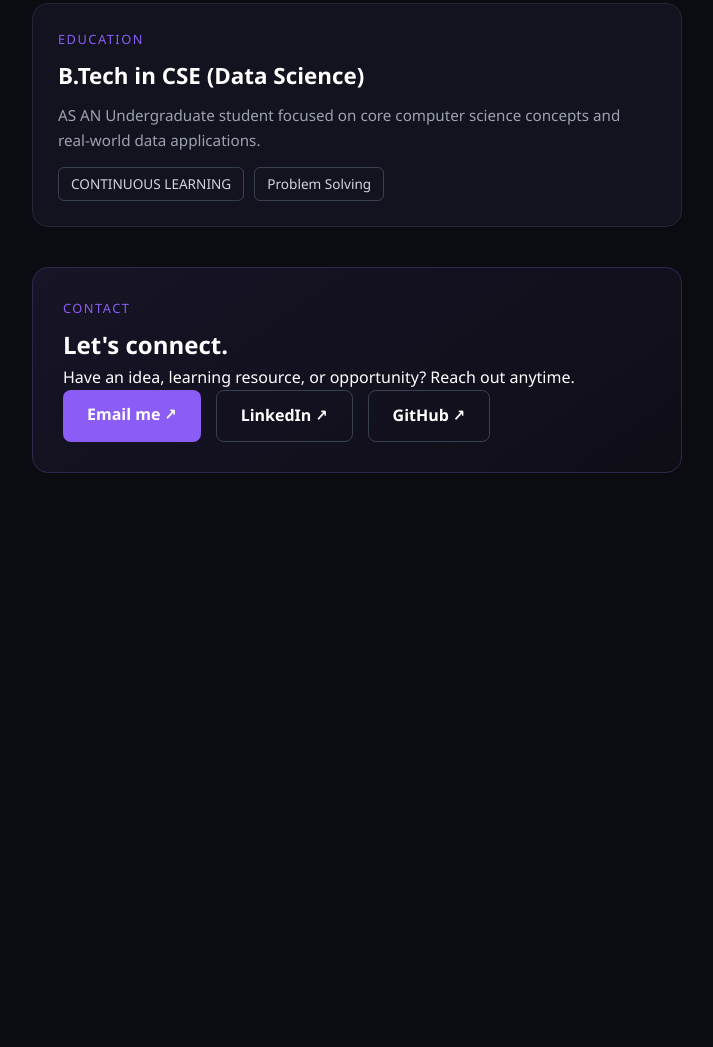
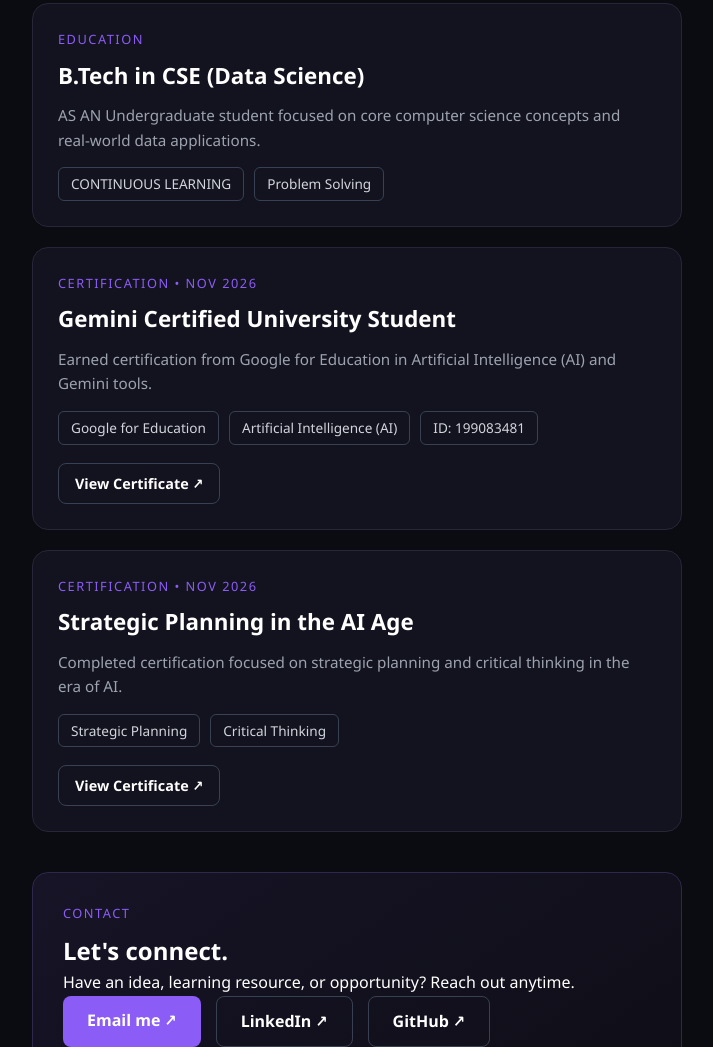
Before and after one commit to deveshgupta001/deveshgupta-portfolio-, a plain HTML site: page index.html in a window 1280 px wide. Shown: the part 789-1836 px from the top of the page, without its empty margins (283-996 px from the left). Before the commit the page ends 1282 px from the top, so only its background shows below. Drawn offline with Linux system fonts and the light colour scheme.

Commit message:
Update index.html

```diff
--- a/index.html
+++ b/index.html
@@ -66,6 +66,29 @@
                 </div>
             </div>
         </div>
+                    <div class="card">
+                <div class="card-tag">CERTIFICATION • NOV 2026</div>
+                <h2>Gemini Certified University Student</h2>
+                <p>Earned certification from Google for Education in Artificial Intelligence (AI) and Gemini tools.</p>
+                <div class="skills" style="margin-bottom: 18px;">
+                    <span class="skill-badge">Google for Education</span>
+                    <span class="skill-badge">Artificial Intelligence (AI)</span>
+                    <span class="skill-badge">ID: 199083481</span>
+                </div>
+                <a href="https://edu.google.accredible.com/25d8be27-be9f-408d-ad16-da18875af512" target="_blank" class="btn-secondary" style="display: inline-block; padding: 8px 16px; font-size: 0.9rem;">View Certificate ↗</a>
+            </div>
+
+            <div class="card">
+                <div class="card-tag">CERTIFICATION • NOV 2026</div>
+                <h2>Strategic Planning in the AI Age</h2>
+                <p>Completed certification focused on strategic planning and critical thinking in the era of AI.</p>
+                <div class="skills" style="margin-bottom: 18px;">
+                    <span class="skill-badge">Strategic Planning</span>
+                    <span class="skill-badge">Critical Thinking</span>
+                </div>
+                <a href="https://www.life-global.org/certificate/21efbc33-7578-48ac-b449-858276598cb4" target="_blank" class="btn-secondary" style="display: inline-block; padding: 8px 16px; font-size: 0.9rem;">View Certificate ↗</a>
+            </div>
+
 
         <div id="contact" class="contact-box">
             <div class="card-tag">CONTACT</div>
```
